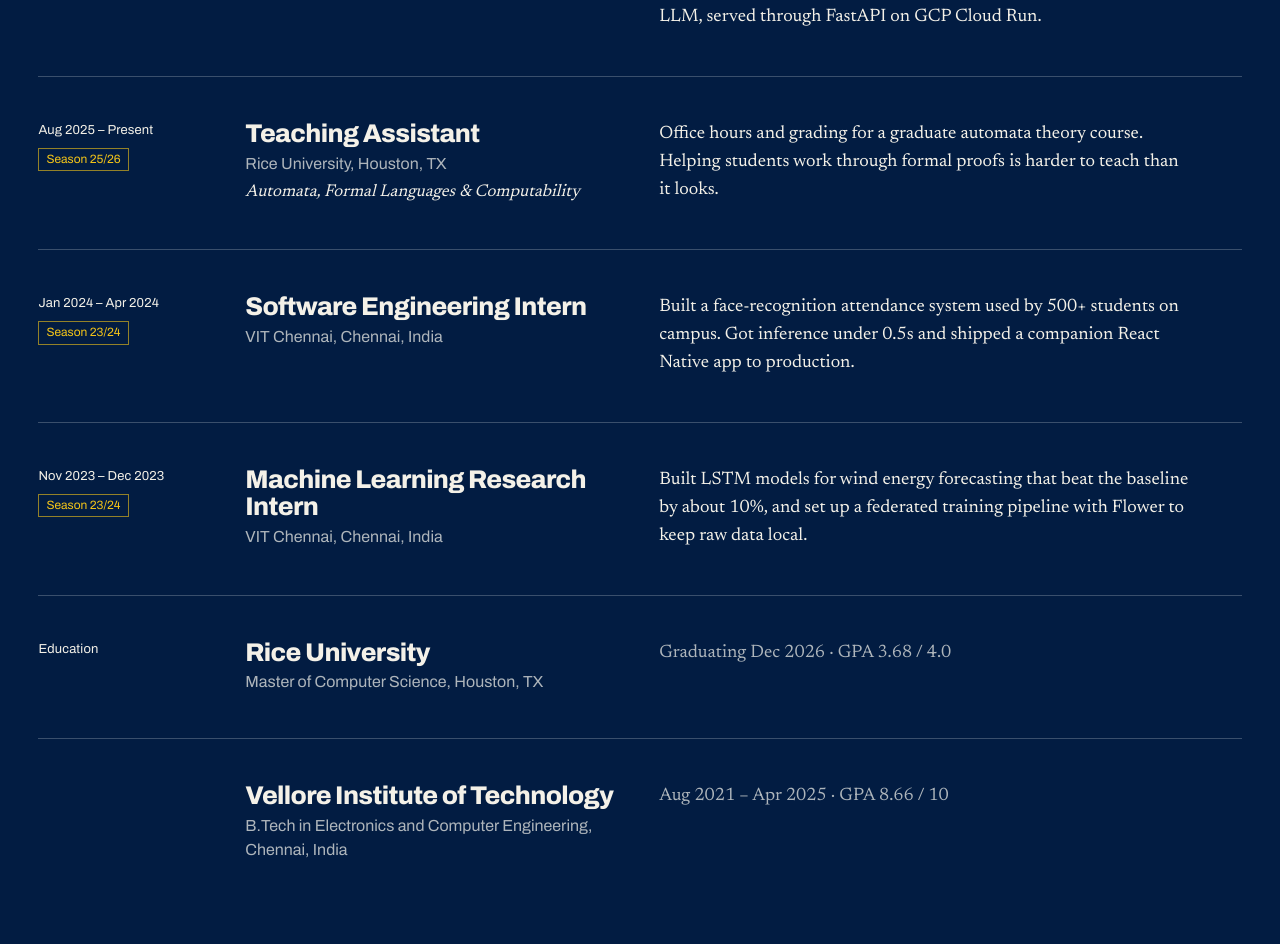
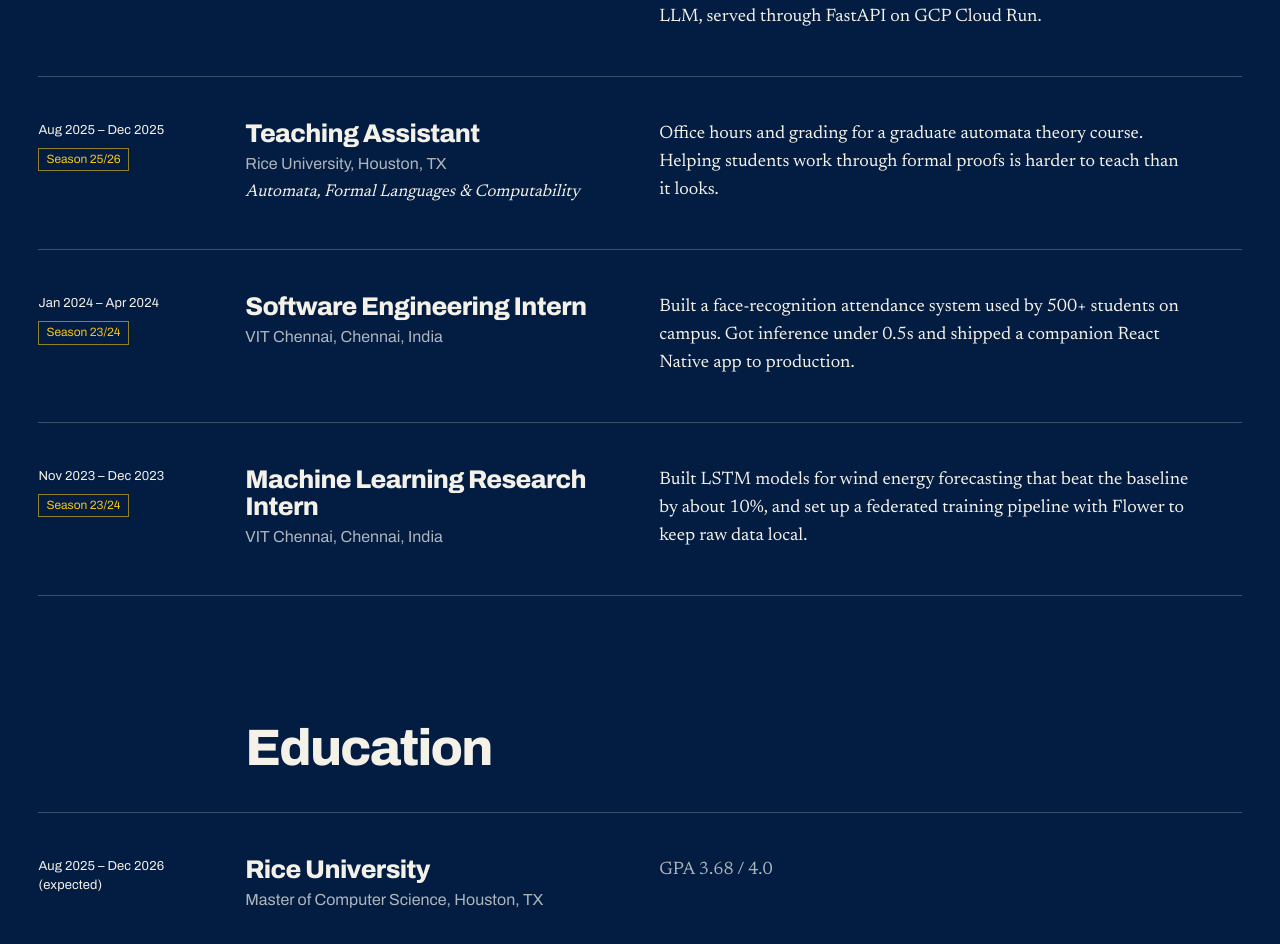
Before and after one commit to KaavinB/Portfolio, a Next.js app: page / in a window 1280 px wide. Shown: the part 4508-5452 px from the top of the page. Built offline with nearby package versions, Linux system fonts and the light colour scheme.

Commit message:
Give Education its own block and correct TA and Rice dates.
Education gets a subheading and rows aligned with the roles above it.
The TA role ended Dec 2025, and Rice runs Aug 2025 to Dec 2026.

```diff
--- a/components/site/about.tsx
+++ b/components/site/about.tsx
@@ -18,7 +18,7 @@ export function About() {
 
         <div className="prose-serif col-span-4 mt-12 max-w-[46ch] space-y-4 md:col-span-5 md:col-start-3 md:mt-14">
           <p>
-            I&rsquo;m finishing a master&rsquo;s in computer science at Rice, where I&rsquo;m also a teaching assistant
+            I&rsquo;m finishing a master&rsquo;s in computer science at Rice, where I was also a teaching assistant
             for automata theory. Before that I studied electronics and computer engineering at VIT Chennai.
           </p>
           <p>
--- a/components/site/experience.tsx
+++ b/components/site/experience.tsx
@@ -12,7 +12,7 @@ export function Experience() {
     >
       <SectionHeader number="02" title="Experience" id="experience-title" />
 
-      <ol className="mt-16 md:mt-20">
+      <ol className="mt-16 border-b border-rule md:mt-20">
         {experience.map((r) => (
           <li key={`${r.org}-${r.start}`} className="border-t border-rule">
             <article className="grid grid-cols-4 gap-x-(--gutter) gap-y-3 py-9 md:grid-cols-12 md:py-11">
@@ -35,28 +35,31 @@ export function Experience() {
         ))}
       </ol>
 
-      <ul>
-        {education.map((d, i) => (
+      <div className="mt-24 grid grid-cols-4 gap-x-(--gutter) md:mt-32 md:grid-cols-12">
+        <h3
+          id="education-title"
+          className="display col-span-4 text-[clamp(36px,4vw,64px)] leading-[0.95] tracking-[-0.035em] md:col-span-10 md:col-start-3"
+        >
+          Education
+        </h3>
+      </div>
+
+      <ol aria-labelledby="education-title" className="mt-8 border-b border-rule md:mt-10">
+        {education.map((d) => (
           <li key={d.org} className="border-t border-rule">
-            <article
-              className={`grid grid-cols-4 gap-x-(--gutter) gap-y-3 pt-9 md:grid-cols-12 md:pt-11 ${
-                i < education.length - 1 ? "pb-9 md:pb-11" : ""
-              }`}
-            >
-              <p className="label col-span-4 md:col-span-2">{i === 0 ? "Education" : ""}</p>
+            <article className="grid grid-cols-4 gap-x-(--gutter) gap-y-3 py-9 md:grid-cols-12 md:py-11">
+              <p className="label col-span-4 md:col-span-2">{d.dates}</p>
               <div className="col-span-4 md:col-span-4">
-                <h3 className="display text-[clamp(24px,2vw,32px)] leading-[1.05] tracking-[-0.025em]">{d.org}</h3>
+                <h4 className="display text-[clamp(24px,2vw,32px)] leading-[1.05] tracking-[-0.025em]">{d.org}</h4>
                 <p className="mt-1 text-[16px] text-muted">
                   {d.program}, {d.place}
                 </p>
               </div>
-              <p className="prose-serif col-span-4 text-muted md:col-span-6">
-                {d.dates} · {d.gpa}
-              </p>
+              <p className="prose-serif col-span-4 text-muted md:col-span-6">{d.gpa}</p>
             </article>
           </li>
         ))}
-      </ul>
+      </ol>
     </section>
   );
 }
--- a/lib/content.ts
+++ b/lib/content.ts
@@ -151,7 +151,7 @@ export const experience: Role[] = [
   },
   {
     start: "Aug 2025",
-    end: "Present",
+    end: "Dec 2025",
     role: "Teaching Assistant",
     detail: "Automata, Formal Languages & Computability",
     org: "Rice University",
@@ -186,7 +186,7 @@ export const education: Degree[] = [
     org: "Rice University",
     program: "Master of Computer Science",
     place: "Houston, TX",
-    dates: "Graduating Dec 2026",
+    dates: "Aug 2025 – Dec 2026 (expected)",
     gpa: "GPA 3.68 / 4.0",
   },
   {
```
